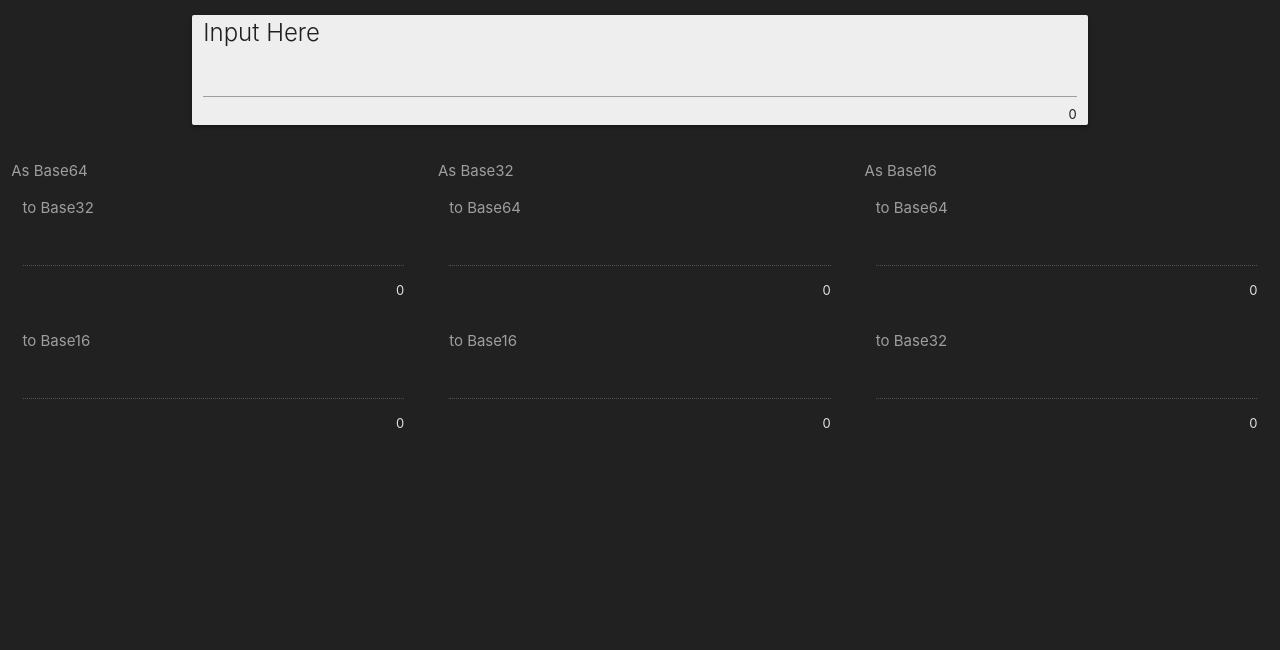
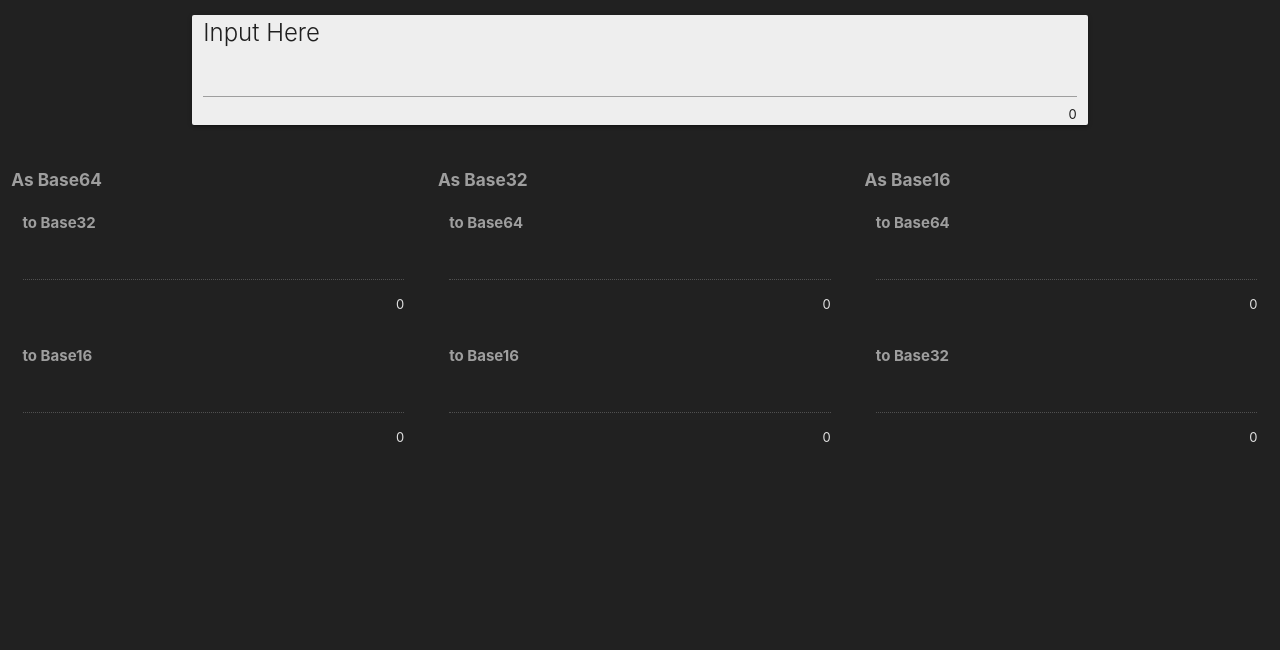
Before and after one commit to konohiroaki/base-n-converter, a plain HTML site: page index.html in a window 1280 px wide. Shown: the top 650 px of the page. Drawn offline with nearby package versions, Linux system fonts and the light colour scheme.

Commit message:
change style for grey-text

```diff
--- a/css/custom.css
+++ b/css/custom.css
@@ -16,3 +16,7 @@ footer i {
 .input-field input {
     font-family: "Courier New", monospace;
 }
+
+*[class=grey-text] {
+    font-weight: bold;
+}
--- a/index.html
+++ b/index.html
@@ -27,7 +27,7 @@
     </div>
     <div class="row">
         <div v-for="(v, k) in output" class="col s4">
-            <div class="grey-text">{{v.title}}</div>
+            <h6 class="grey-text">{{v.title}}</h6>
             <div v-for="(vv, kk) in v.to" class="input-field inline col s12">
                 <span class="grey-text">{{vv.title}}</span>
                 <input type="text" :title="vv.title" v-model="vv.value" readonly>
```
